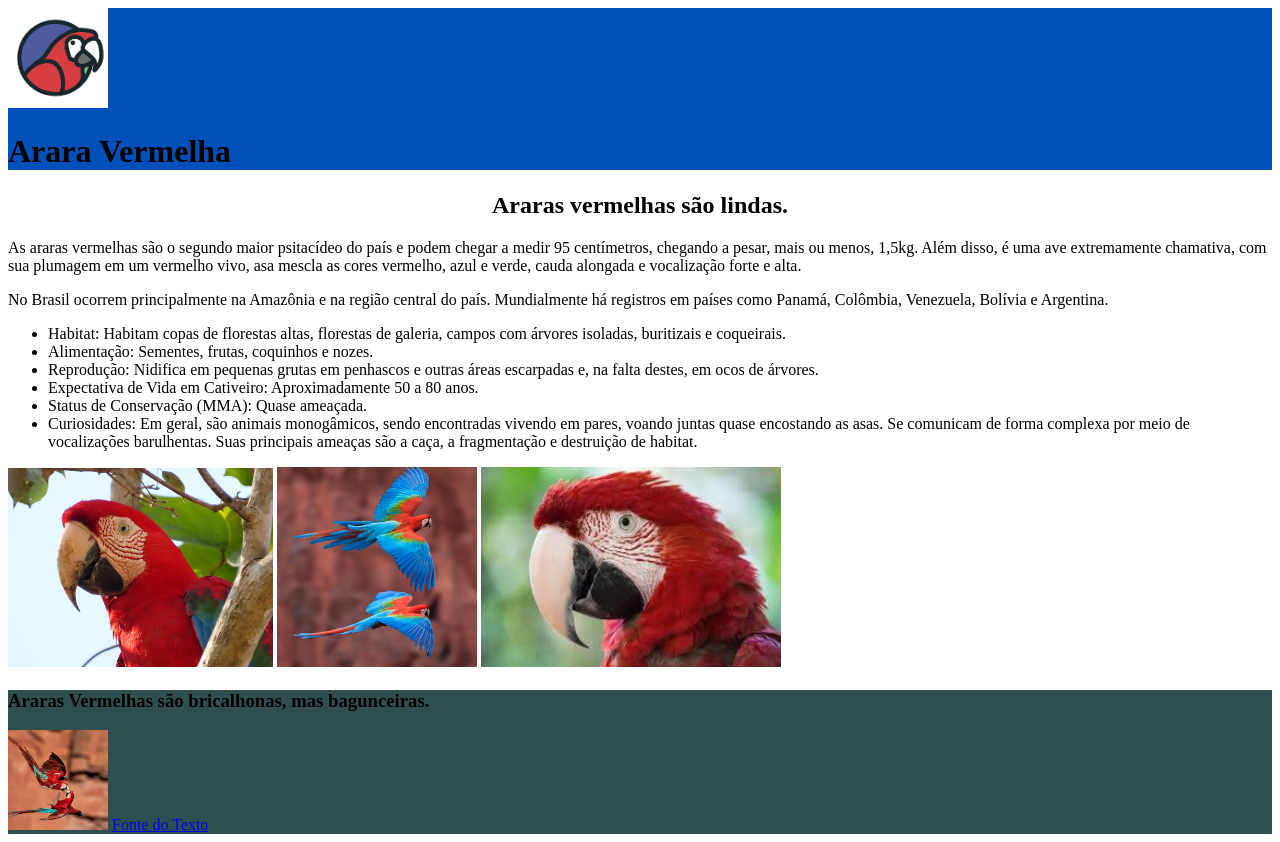
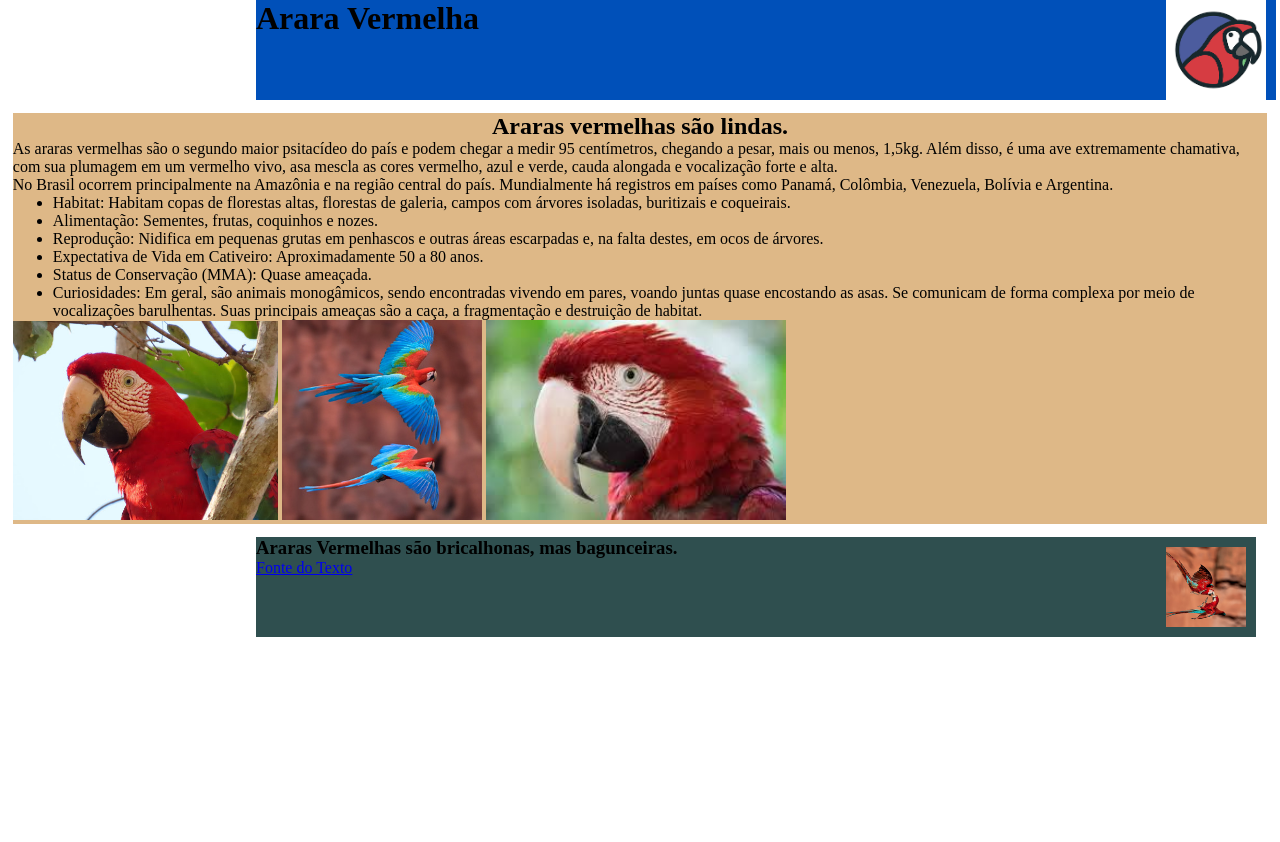
Before and after one commit to Nicolas-Antonio-Kumm-Hoger/primeira_pagina, a plain HTML site: page index.html in a window 1280 px wide. After the commit the page ends 800 px from the top, so only its background shows below. Drawn offline with Linux system fonts and the light colour scheme.

Commit message:
Add files via upload

```diff
--- a/index.html
+++ b/index.html
@@ -38,9 +38,9 @@
                     Curiosidades: Em geral, são animais monogâmicos, sendo encontradas vivendo em pares, voando juntas quase encostando as asas. Se comunicam de forma complexa por meio de vocalizações barulhentas. Suas principais ameaças são a caça, a fragmentação e destruição de habitat.
                 </li>
             </ul>
-            <img src="images/Arara vermelha1.jpg" alt="foto 1" class="body1">
-            <img src="images/Arara vermelha2.jpg" alt="foto 2" class="body2">
-            <img src="images/Arara vermelha3.jpeg" alt="foto 3" class="body">
+            <img src="images/Arara vermelha1.jpg" alt="foto 1" class="bd1">
+            <img src="images/Arara vermelha2.jpg" alt="foto 2" class="bd2">
+            <img src="images/Arara vermelha3.jpeg" alt="foto 3" class="bd3">
         </main>
         <footer>
             <h3>Araras Vermelhas são bricalhonas, mas bagunceiras.</h3>
--- a/style.css
+++ b/style.css
@@ -1,27 +1,51 @@
-h2{
-    text-align: center;
+*{
+    margin: 0;
 }
 header{
     background-color: rgb(0, 80, 185);
+    position: relative;
+    height: 100px;
+    width: 1020px;
+    margin-left: 20%;
+}
+h2{
+    text-align: center;
 }
 /*body{
     background-color: darkgoldenrod;
 }*/
+main{
+    background-color: burlywood;
+    margin: 1%;
+}
 footer{
     background-color: darkslategrey;
+    position: relative;
+    height: 100px;
+    width: 1000px;
+    margin-left: 20%;
 }
 .ltp{
     width: 100px;
+    position: absolute;
+    right: 10px;
 }
-.body{
+.bd3{
     width: 300px;
 }
-.body2{
+.bd2{
     width: 200px;
 }
-.body1{
+.bd1{
     width: 265px;
 }
 .footer{
-    width: 100px;
+    width: 80px;
+    position: absolute;
+    margin-top: 1px;
+    right: 10px;
+    bottom: 10px;
 }
+h1{
+    text-align: left;
+}
```
